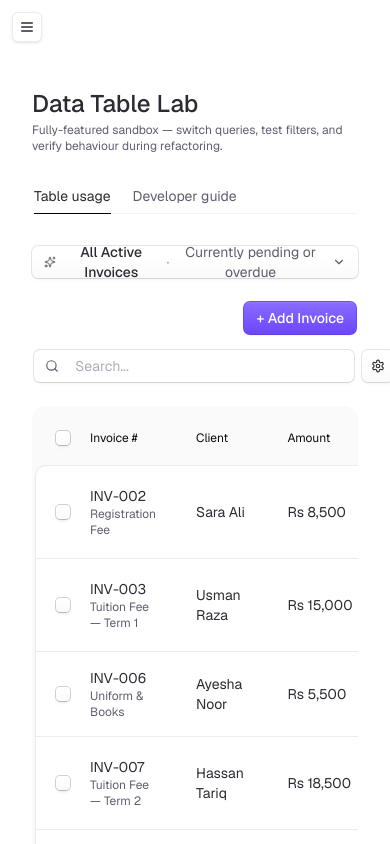
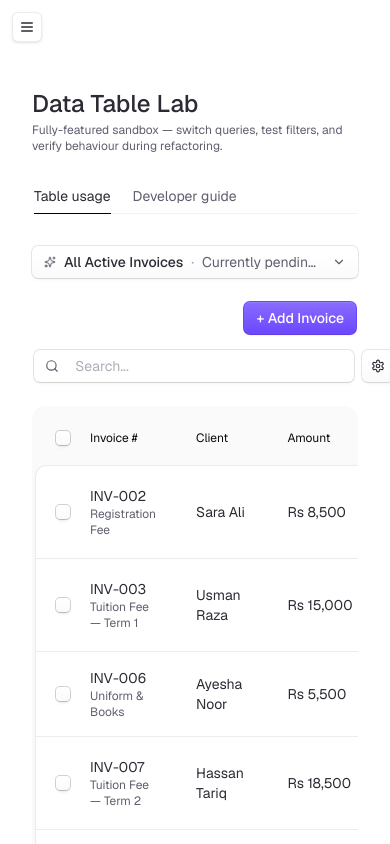
Before and after one commit to zakashah/ascendra-ui, a Next.js app: page /showcase/data-table-lab in a window 390 px wide. Shown: the top 844 px of the page. Built offline with nearby package versions, Linux system fonts and the light colour scheme.

Commit message:
query bar dropdown trigger responsive and removed skeleton

```diff
--- a/ascendra-ui/components/data-table/query-bar.tsx
+++ b/ascendra-ui/components/data-table/query-bar.tsx
@@ -1,7 +1,7 @@
-'use client';
+"use client";
 
-import { Sparkles, ChevronDown, Loader2 } from 'lucide-react';
-import { Button } from '@/ascendra-ui/components/ui/button';
+import { Sparkles, ChevronDown, Loader2 } from "lucide-react";
+import { Button } from "@/ascendra-ui/components/ui/button";
 import {
   DropdownMenu,
   DropdownMenuContent,
@@ -10,20 +10,26 @@ import {
   DropdownMenuRadioItem,
   DropdownMenuSeparator,
   DropdownMenuTrigger,
-} from '@/ascendra-ui/components/ui/dropdown-menu';
-import { useQueryContext } from '@/ascendra-ui/providers/data-table-query/data-table-query.provider';
-import type { QueryGroup } from '@/ascendra-ui/providers/data-table-query/data-table-query.types';
+} from "@/ascendra-ui/components/ui/dropdown-menu";
+import { useQueryContext } from "@/ascendra-ui/providers/data-table-query/data-table-query.provider";
+import type { QueryGroup } from "@/ascendra-ui/providers/data-table-query/data-table-query.types";
 
 const GROUP_LABELS: Record<QueryGroup, string> = {
-  query: 'Queries',
-  'user-query': 'My Queries',
-  filter: 'Filters',
+  query: "Queries",
+  "user-query": "My Queries",
+  filter: "Filters",
 };
 
-const GROUP_ORDER: QueryGroup[] = ['query', 'user-query', 'filter'];
+const GROUP_ORDER: QueryGroup[] = ["query", "user-query", "filter"];
 
 export function QueryBar() {
-  const { queries, confirmedQueryId, setActiveQueryId, isLoading, isInitializing } = useQueryContext();
+  const {
+    queries,
+    confirmedQueryId,
+    setActiveQueryId,
+    isLoading,
+    isInitializing,
+  } = useQueryContext();
   const confirmedQuery =
     queries.find((q) => q.id === confirmedQueryId) ?? queries[0];
 
@@ -45,18 +51,16 @@ export function QueryBar() {
               strokeWidth={2}
             />
           )}
-          {isInitializing ? (
-            <span className="bg-muted-foreground/15 h-3 w-48 animate-pulse rounded-full" />
-          ) : (
-            <>
-              <span className="text-foreground font-medium">
+          {!isInitializing && (
+            <span className="flex min-w-0 flex-1 items-center gap-2">
+              <span className="text-foreground shrink-0 font-medium">
                 {confirmedQuery.title}
               </span>
-              <span className="text-muted-foreground/60">·</span>
-              <span className="text-muted-foreground">
+              <span className="text-muted-foreground/60 shrink-0">·</span>
+              <span className="text-muted-foreground truncate">
                 {confirmedQuery.description}
               </span>
-            </>
+            </span>
           )}
           <ChevronDown
             className="text-muted-foreground ml-auto size-3.5 shrink-0 transition-transform duration-200 group-data-[state=open]:rotate-180"
```
